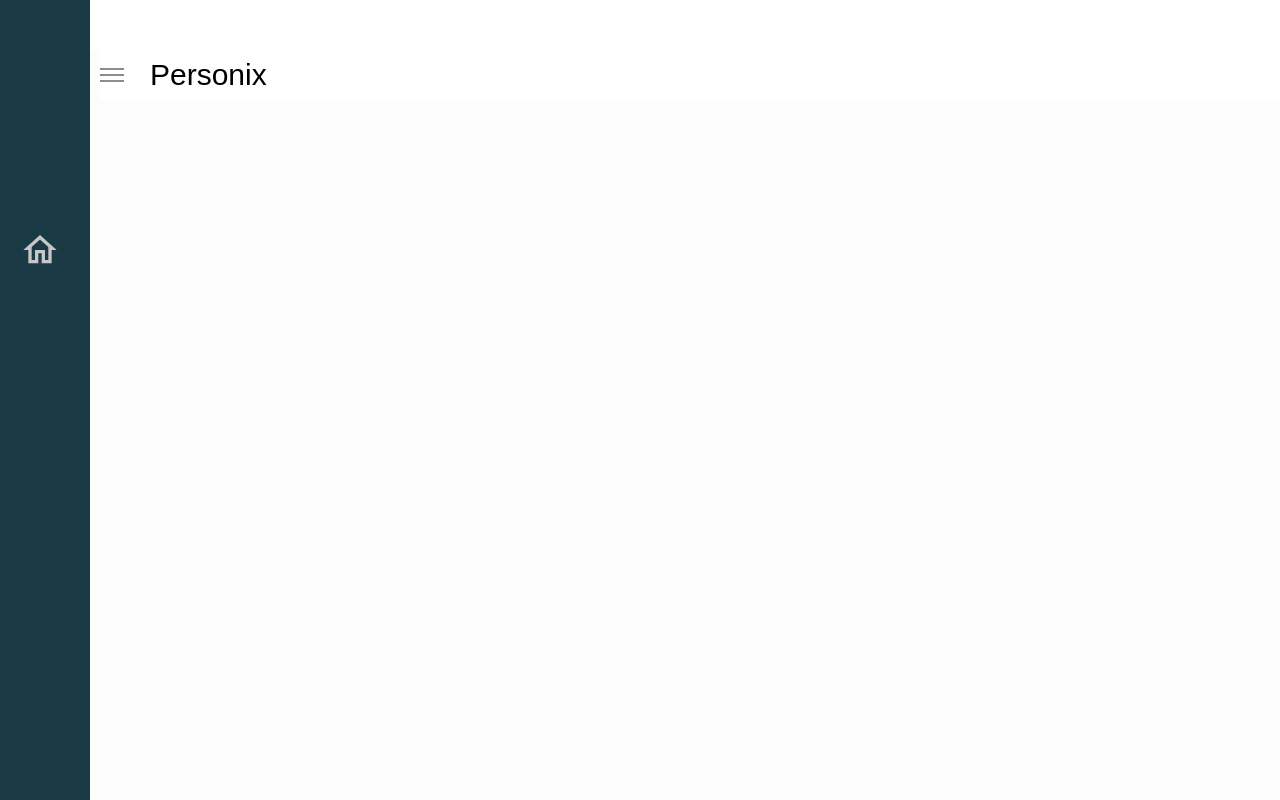
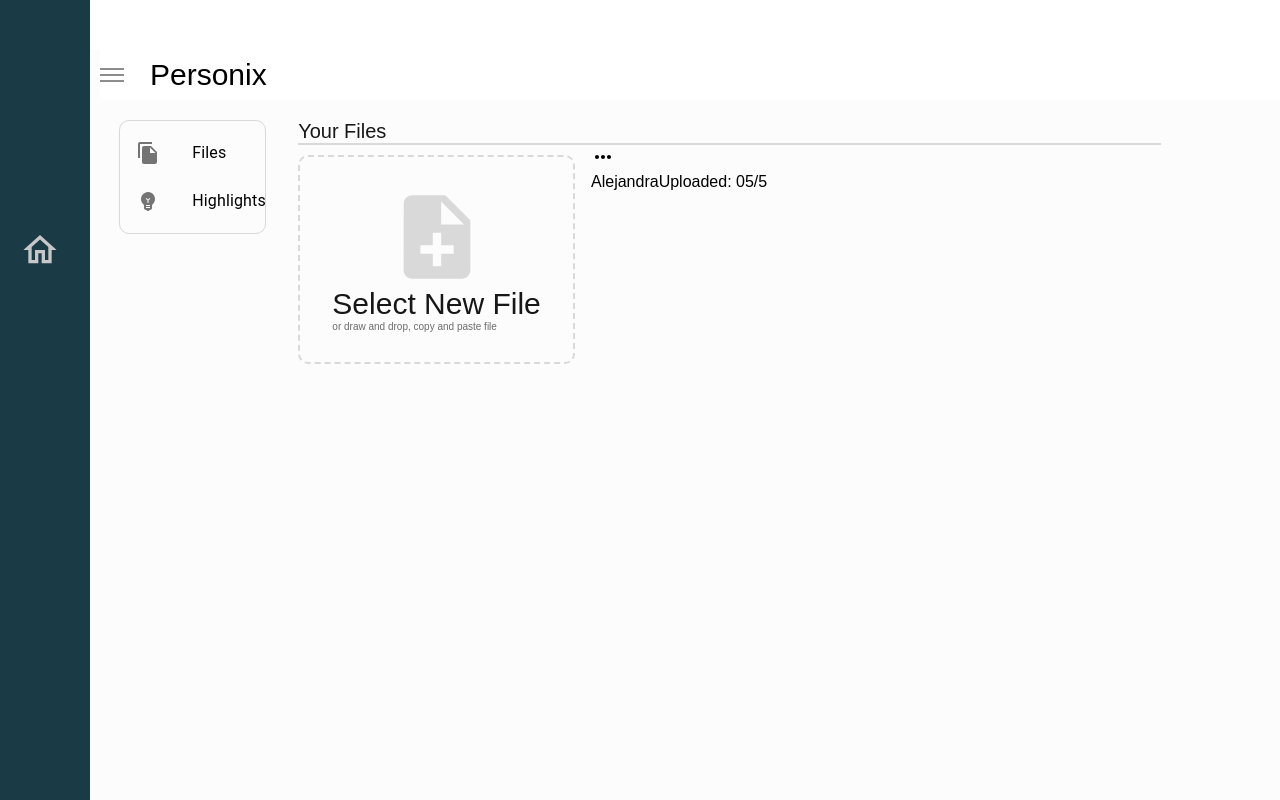
Before and after one commit to MarcosEscobarR/Personix, a Next.js app: page /project/1 in a window 1280 px wide. Built offline with nearby package versions, Linux system fonts and the light colour scheme.

Commit message:
init project layout

```diff
--- /dev/null
+++ b/components/file/file.tsx
@@ -0,0 +1,28 @@
+import {MoreHoriz} from "@material-ui/icons";
+
+interface Props {
+    name: string,
+    uploadedAt: string,
+    haveTranscript: boolean
+}
+
+const File = ({name, haveTranscript, uploadedAt}: Props) => {
+    return (
+        <>
+            <div>
+                <MoreHoriz/>
+
+                {/*<Image src='/images/fileLogo.svg'/>*/}
+                <div>
+                    <span>{name}</span>
+                    <span>Uploaded: {uploadedAt}</span>
+                </div>
+                <div>
+                    {/*<Image src="/public/images/transcipt.svg"/>*/}
+                </div>
+            </div>
+        </>
+    )
+}
+
+export default File;
--- a/components/subtitle/subtitle.module.scss
+++ b/components/subtitle/subtitle.module.scss
@@ -1,12 +1,23 @@
 @import "styles/variables";
 .subtitle {
-  color: $dim;
-  font-size: 25px;
+  color: $space;
+  font-size: 20px;
+
 }
 .container {
-  padding: 15px 0;
+  padding-top: 15px 0;
+  display: flex;
+  justify-content: space-between;
+  width: 100%;
 }
 
 .hr {
+  display: block;
   border: 0.5px solid $stone;
 }
+
+.analysisInformation {
+  font-size: 22px;
+  color: $stone;
+  font-weight: 300;
+}
--- a/components/subtitle/subtitle.module.scss.d.ts
+++ b/components/subtitle/subtitle.module.scss.d.ts
@@ -1,3 +1,4 @@
 export const subtitle: string;
 export const container: string;
+export const analysisInformation: string;
 export const hr: string;
--- a/components/subtitle/subtitle.tsx
+++ b/components/subtitle/subtitle.tsx
@@ -1,14 +1,22 @@
 import styles from './subtitle.module.scss'
 interface Props {
-    subtitle: string
+    subtitle: string,
+    analysisInformation? :string
 }
 
-const Subtitle = ({subtitle}: Props) => {
+const Subtitle = ({subtitle, analysisInformation}: Props) => {
     return (
-        <div className={styles.container}>
-            <span className={styles.subtitle}>{subtitle}</span>
+        <>
+            <div className={styles.container}>
+                <span className={styles.subtitle}>{subtitle}</span>
+
+                {
+                    analysisInformation ? <span className={styles.analysisInformation}>{analysisInformation}</span>: ''
+                }
+            </div>
             <hr className={styles.hr}/>
-        </div>
+
+        </>
     )
 
 }
--- a/pages/project/[id].module.scss
+++ b/pages/project/[id].module.scss
@@ -1,3 +1,13 @@
+@import "styles/variables";
 .container {
-  padding: 5% 15%  ;
+  padding: 4% 8%  ;
 }
+
+.navContainer {
+  border: $stone solid 1px;
+  border-radius: 10px;
+}
+
+.selectNewFileContainer {
+  margin: 0 10px;
+}
--- a/pages/project/[id].module.scss.d.ts
+++ b/pages/project/[id].module.scss.d.ts
@@ -0,0 +1,3 @@
+export const container: string;
+export const navContainer: string;
+export const selectNewFileContainer: string;
--- a/pages/project/[id].tsx
+++ b/pages/project/[id].tsx
@@ -1,13 +1,54 @@
 import {useRouter} from "next/router";
 import type {ReactElement} from "react";
 import Default from "../../layout/default/default";
+import styles from './[id].module.scss'
+import {Grid, List, ListItem, ListItemIcon, ListItemText} from "@material-ui/core";
+import {EmojiObjects, FileCopy} from "@material-ui/icons";
+import Subtitle from "../../components/subtitle/subtitle";
+import SelectNewFile from "../../components/selectNewFile/selectNewFile";
+import File from "../../components/file/file";
 
 const Project = () => {
 
     const router = useRouter();
     const {id} = router.query;
     return (
-        <h1>{id}</h1>
+        <div className={styles.container}
+        >
+            <Grid container spacing={4}>
+                <Grid item xs={2}>
+                    <div className={styles.navContainer}>
+                        <List>
+                            <ListItem button>
+                                <ListItemIcon>
+                                    <FileCopy/>
+                                </ListItemIcon>
+                                <ListItemText primary="Files" style={{fontWeight: "normal", fontSize: 12}}/>
+                            </ListItem>
+                            <ListItem button>
+                                <ListItemIcon>
+                                    <EmojiObjects/>
+                                </ListItemIcon>
+                                <ListItemText primary="Highlights"/>
+                            </ListItem>
+                        </List>
+                    </div>
+                </Grid>
+                <Grid item xs={10}>
+                    <Subtitle subtitle='Your Files'/>
+                    <Grid container spacing={2}>
+                        <Grid item xs={4}>
+                            <div style={{marginTop: 10}}>
+                                <SelectNewFile/>
+                            </div>
+                        </Grid>
+                        <Grid item xs={8}>
+                            <File name='Alejandra' uploadedAt='05/5' haveTranscript={true}/>
+                        </Grid>
+                    </Grid>
+                </Grid>
+            </Grid>
+        </div>
     )
 }
 
```
Also changed, not shown: pages/home/index.tsx (+18 -11 lines), components/file/file.module.scss (added), components/file/file.module.scss.d.ts (added), public/images/fileLogo.svg (added), public/images/transcipt.svg (added), styles/_variables.scss (line endings or trailing spaces).
